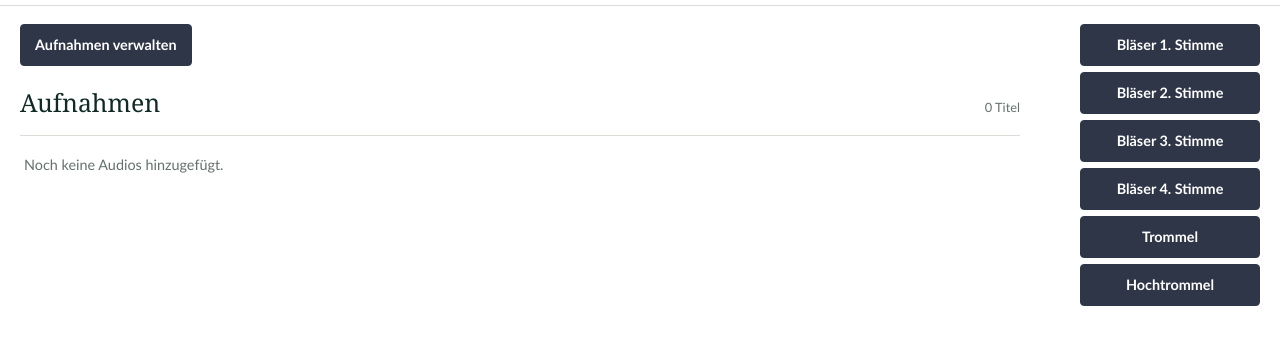
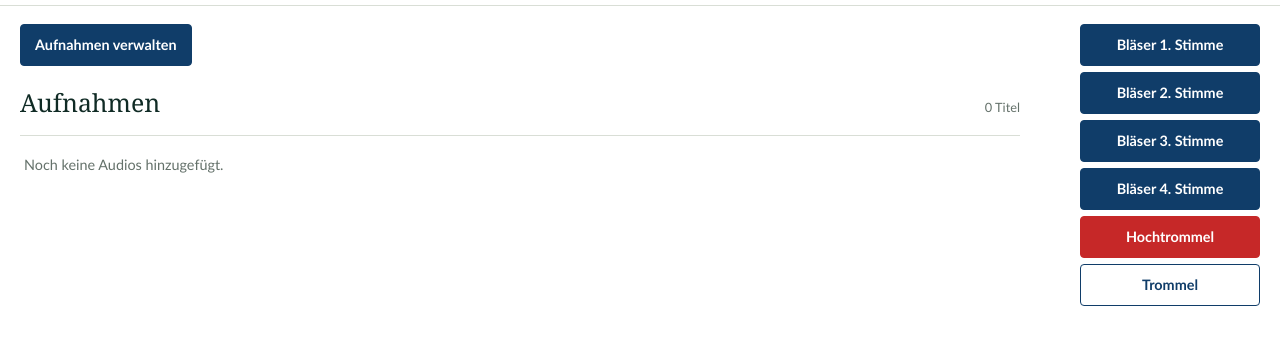
Before and after one commit to AndrxD09/Fanfarenzug-Neustrelitz-Seite, a website: page index.html in a window 1280 px wide. Shown: the part 97-442 px from the top of the page. Drawn offline with Linux system fonts and the light colour scheme; no server answers.

Commit message:
Fast fertig

```diff
--- a/index.html
+++ b/index.html
@@ -11,7 +11,7 @@
       color-scheme: light;
       --forest: #183c32;
       --forest-deep: #102b25;
-      --button-color: #2f3647;
+      --button-color: #103d69;
       --gold: #d3a94f;
       --paper: #fff;
       --surface: #fff;
@@ -91,9 +91,34 @@
       font-size: 0.8rem;
     }
 
-    .register-button[aria-pressed="true"] {
+    /* Ausgewählte Register – außer Trommel und Hochtrommel */
+    .register-button[aria-pressed="true"]:not([data-register="Trommel"]):not([data-register="Hochtrommel"]) {
       background: var(--button-color);
       color: #fff;
+    }
+
+    /* Trommel behält in jedem Zustand die weiße Gestaltung */
+    .register-button[data-register="Trommel"],
+    .register-button[data-register="Trommel"][aria-pressed="true"],
+    .register-button[data-register="Trommel"]:hover,
+    .register-button[data-register="Trommel"]:focus,
+    .register-button[data-register="Trommel"]:active,
+    .register-button[data-register="Trommel"]:focus-visible {
+      background: #fff !important;
+      color: #103d69 !important;
+      border-color: #103d69 !important;
+    }
+
+    /* Hochtrommel behält in jedem Zustand die rote Gestaltung */
+    .register-button[data-register="Hochtrommel"],
+    .register-button[data-register="Hochtrommel"][aria-pressed="true"],
+    .register-button[data-register="Hochtrommel"]:hover,
+    .register-button[data-register="Hochtrommel"]:focus,
+    .register-button[data-register="Hochtrommel"]:active,
+    .register-button[data-register="Hochtrommel"]:focus-visible {
+      background: #c62828 !important;
+      color: #fff !important;
+      border-color: #c62828 !important;
     }
 
     .action-control {
@@ -402,6 +427,11 @@
         min-width: 0;
         max-width: 100%;
       }
+      .track.has-delete audio,
+      .track.has-delete video {
+        flex-basis: calc(100% - 54px);
+        width: calc(100% - 54px);
+      }
       video { max-height: min(60vh, 420px); object-fit: contain; }
       .delete-recording { width: 44px; height: 44px; }
       .section-heading { align-items: start; }
@@ -508,8 +538,8 @@
         <button class="action-control action-secondary register-button" type="button" data-register="Blaeser 2. Stimme" aria-pressed="false">Bläser 2. Stimme</button>
         <button class="action-control action-secondary register-button" type="button" data-register="Blaeser 3. Stimme" aria-pressed="false">Bläser 3. Stimme</button>
         <button class="action-control action-secondary register-button" type="button" data-register="Blaeser 4. Stimme" aria-pressed="false">Bläser 4. Stimme</button>
+        <button class="action-control action-secondary register-button" type="button" data-register="Hochtrommel" aria-pressed="false">Hochtrommel</button>
         <button class="action-control action-secondary register-button" type="button" data-register="Trommel" aria-pressed="false">Trommel</button>
-        <button class="action-control action-secondary register-button" type="button" data-register="Hochtrommel" aria-pressed="false">Hochtrommel</button>
       </div>
     </aside>
   </div>
@@ -545,6 +575,7 @@
     function createTrack(recording) {
       const track = document.createElement("article");
       track.className = "track";
+      track.classList.toggle("has-delete", isAuthenticated);
 
       const number = document.createElement("span");
       number.className = "track-number";
```
